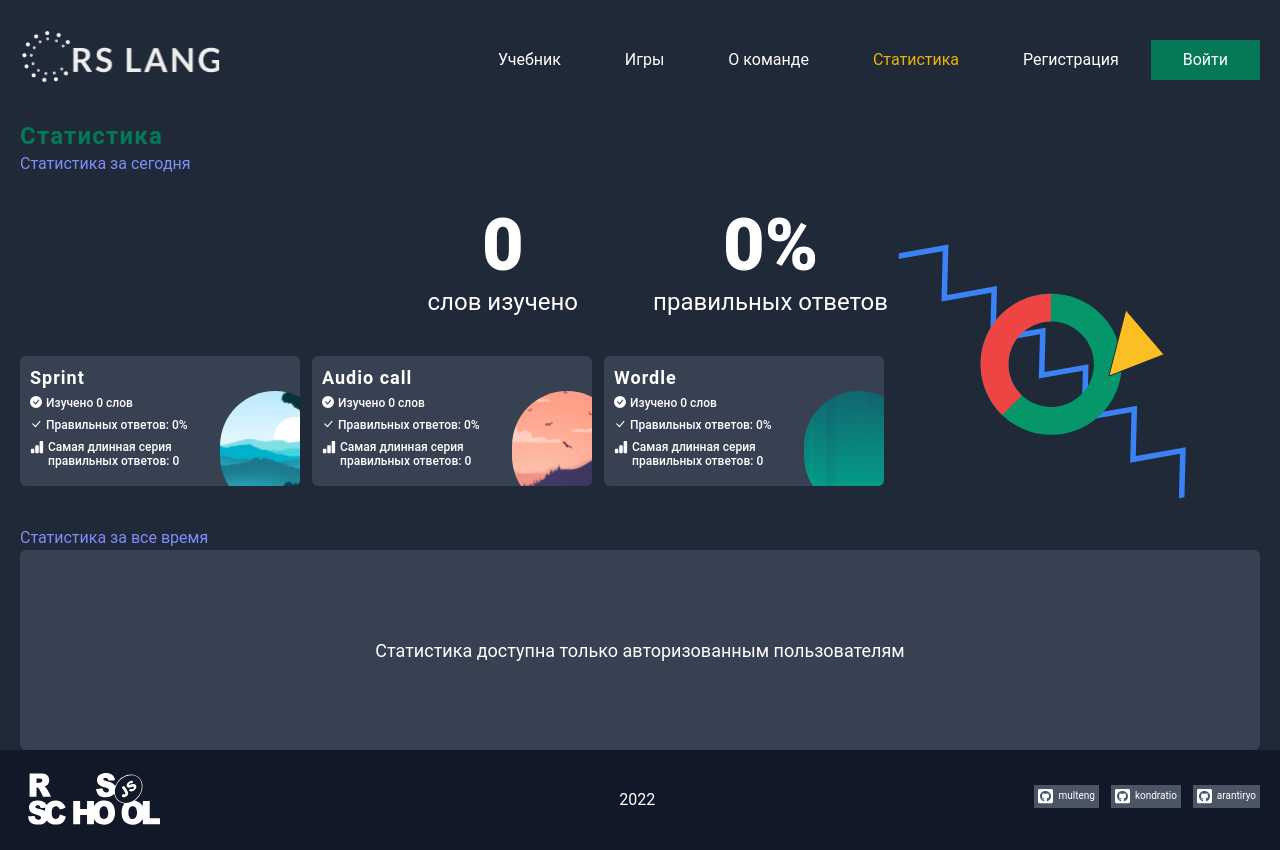
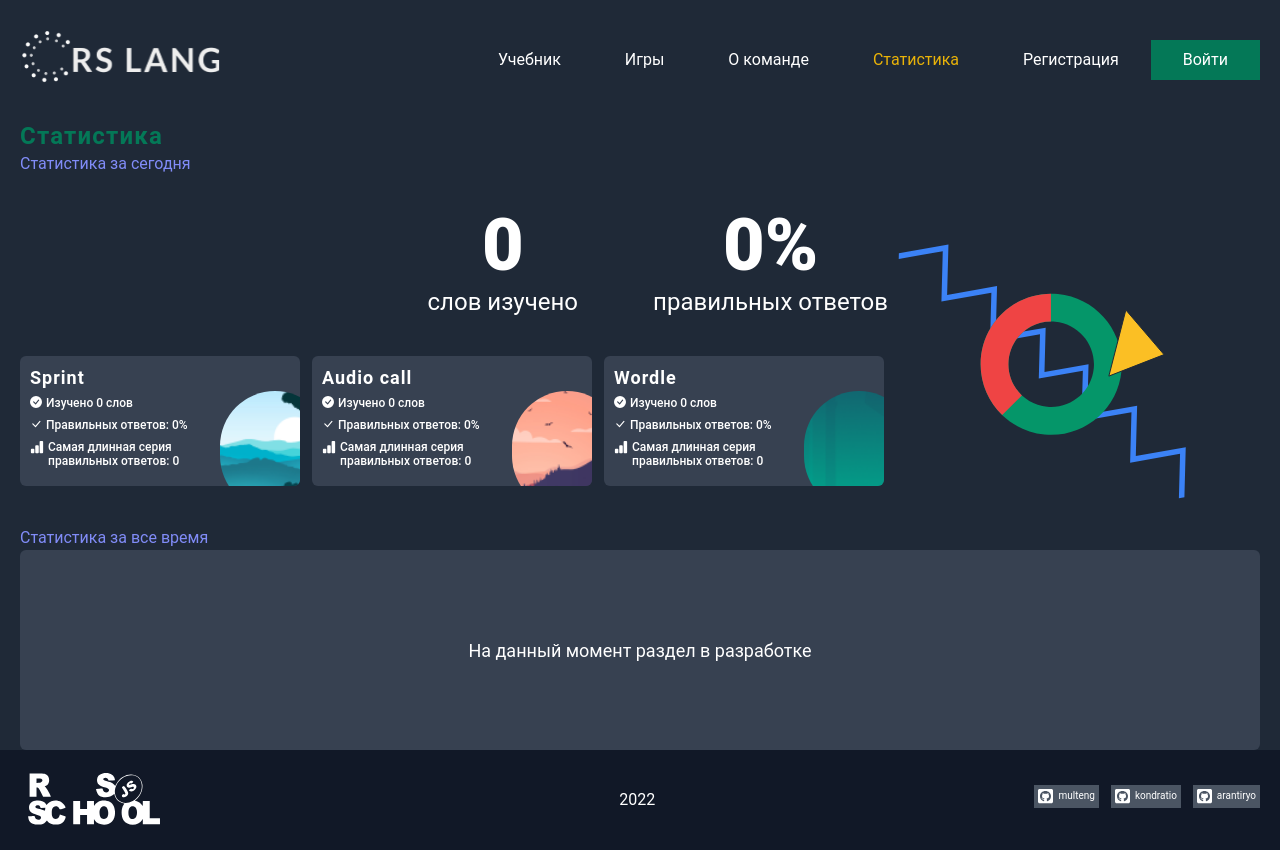
Before and after one commit to Arantiryo/rs-lang, a React (Create React App) app in the folder rs-lang/: page /statistics in a window 1280 px wide. Built offline with nearby package versions, Linux system fonts and the light colour scheme.

Commit message:
feat: add all time stats component plug

```diff
--- a/rs-lang/src/Containers/Statistics/AllTimeStats/AllTimeStats.tsx
+++ b/rs-lang/src/Containers/Statistics/AllTimeStats/AllTimeStats.tsx
@@ -1,17 +1,9 @@
-import { useAppSelector } from "../../../app/hooks";
-
 export default function AllTimeStats() {
-  const userInfo = useAppSelector((state) => state.loginReducer);
-
   return (
-    <>
-      {userInfo.userId === "" && (
-        <div className="w-full h-[200px] bg-gray-700 rounded-md flex items-center justify-center">
-          <p className="text-white text-[18px] leading-[21px] text-center">
-            Статистика доступна только авторизованным пользователям
-          </p>
-        </div>
-      )}
-    </>
+    <div className="w-full h-[200px] bg-gray-700 rounded-md flex items-center justify-center">
+      <p className="text-white text-[18px] leading-[21px] text-center">
+        На данный момент раздел в разработке
+      </p>
+    </div>
   );
 }
```
